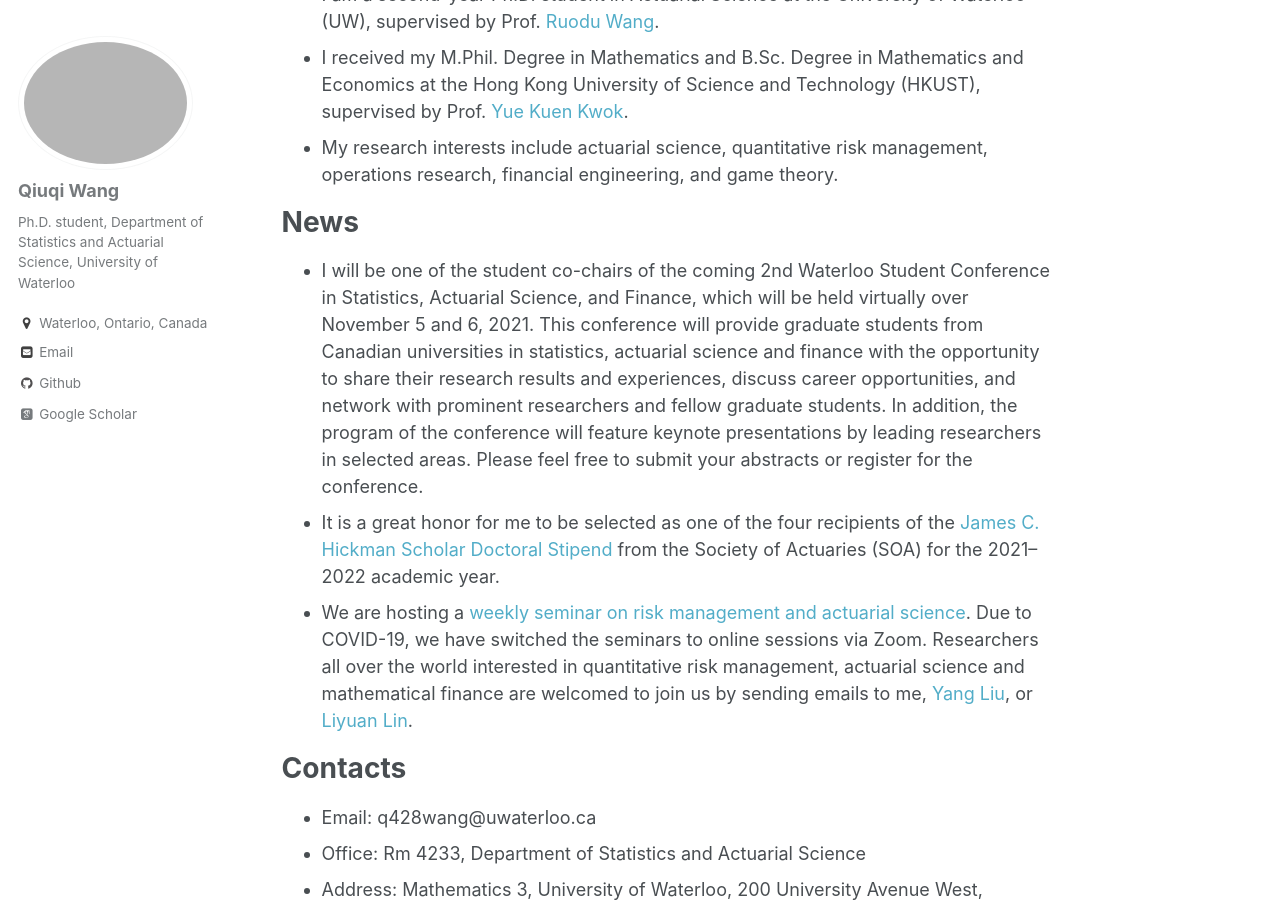
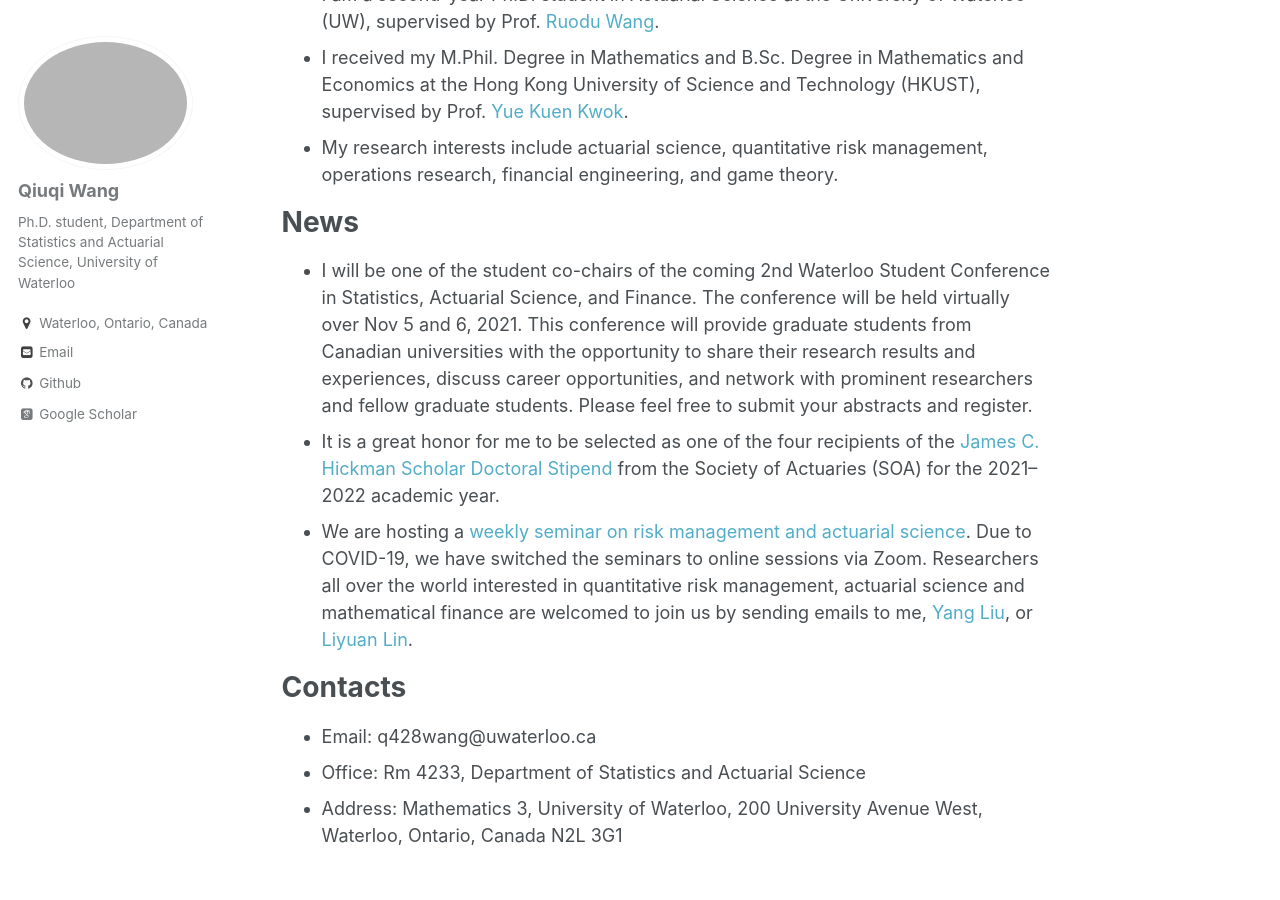
Before and after one commit to qwangan/qwangan.github.io, a Jekyll site: the page built from _pages/about.md, in a window 1280 px wide and 900 px high, scrolled down 564 px. Built offline with Jekyll 4.4.1, drawn with Linux system fonts in a browser that asks for light colours; some web fonts are replaced.

Commit message:
Update about.md

```diff
--- a/_pages/about.md
+++ b/_pages/about.md
@@ -18,7 +18,7 @@
 * My research interests include actuarial science, quantitative risk management, operations research, financial engineering, and game theory.
 
 # News
-* I will be one of the student co-chairs of the coming 2nd Waterloo Student Conference in Statistics, Actuarial Science, and Finance, which will be held virtually over November 5 and 6, 2021. This conference will provide graduate students from Canadian universities in statistics, actuarial science and finance with the opportunity to share their research results and experiences, discuss career opportunities, and network with prominent researchers and fellow graduate students. In addition, the program of the conference will feature keynote presentations by leading researchers in selected areas. Please feel free to submit your abstracts or register for the conference.
+* I will be one of the student co-chairs of the coming 2nd Waterloo Student Conference in Statistics, Actuarial Science, and Finance. The conference will be held virtually over Nov 5 and 6, 2021. This conference will provide graduate students from Canadian universities with the opportunity to share their research results and experiences, discuss career opportunities, and network with prominent researchers and fellow graduate students. Please feel free to submit your abstracts and register.
 * It is a great honor for me to be selected as one of the four recipients of the [James C. Hickman Scholar Doctoral Stipend](https://www.soa.org/resources/announcements/press-releases/2021/hickmans-scholar/) from the Society of Actuaries (SOA) for the 2021--2022 academic year.
 * We are hosting a [weekly seminar on risk management and actuarial science](https://yang-liu16.github.io/seminar/). Due to COVID-19, we have switched the seminars to online sessions via Zoom. Researchers all over the world interested in quantitative risk management, actuarial science and mathematical finance are welcomed to join us by sending emails to me, [Yang Liu](https://yang-liu16.github.io/), or [Liyuan Lin](mailto:l89lin@uwaterloo.ca).
 
```
